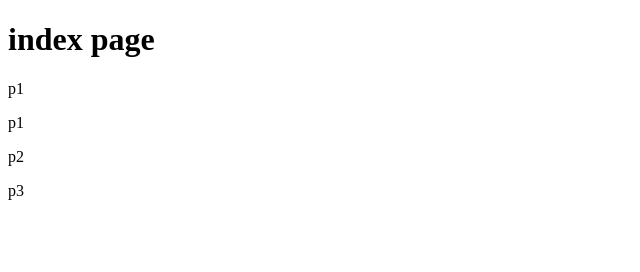
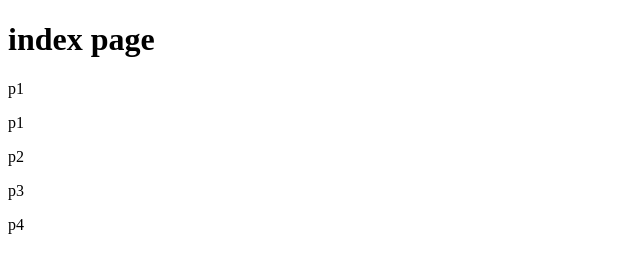
Before and after one commit to jeonghaj/GitTest02, a plain HTML site: page index.html in a window 1280 px wide. Shown: the full height of the page, 0-640 px from the left. Drawn offline with Linux system fonts and the light colour scheme.

Commit message:
p4 added

```diff
--- a/index.html
+++ b/index.html
@@ -12,6 +12,7 @@
         <p>p1</p>
         <p>p2</p>
         <p>p3</p>
+        <p>p4</p>
     </div>
 </body>
 </html>
```
